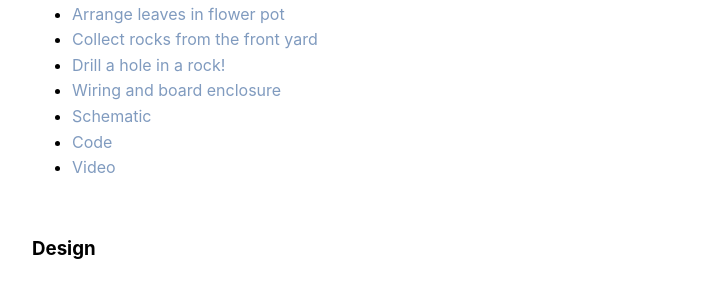
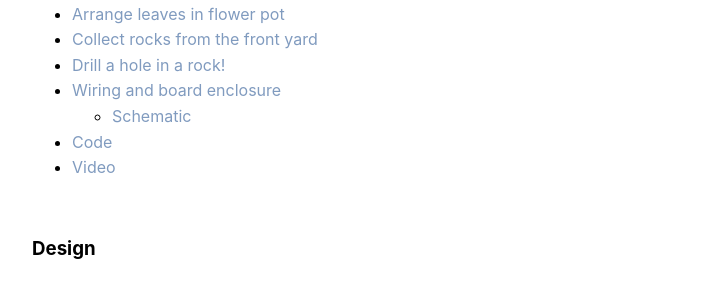
Before and after one commit to michellesh/michellesh, a Jekyll site: the page built from _projects/2022-11-02-snake-plant.md, in a window 1280 px wide. Shown: the part 1929-2224 px from the top of the page, without its empty margins (283-995 px from the left). Built offline with Jekyll 4.4.1, drawn with Linux system fonts in a browser that asks for light colours.

Commit message:
Small change to redeploy

```diff
--- a/_projects/2022-11-02-snake-plant.md
+++ b/_projects/2022-11-02-snake-plant.md
@@ -62,7 +62,7 @@ A potted snake plant with twinkling leaves of yarn. This plant doesn't even need
 - [Collect rocks from the front yard](#collect-rocks-from-the-front-yard)
 - [Drill a hole in a rock!](#drill-a-hole-in-a-rock)
 - [Wiring and board enclosure](#wiring-and-board-enclosure)
-- [Schematic](#schematic)
+  - [Schematic](#schematic)
 - [Code](#code)
 - [Video](#video)
 
@@ -164,7 +164,7 @@ I made this little enclosure out of a plastic case I had lying around to protect
 ![Board wiring enclosure]({{ page.images.board-enclosure | relative_url }}){:class="fit-image"}
 
 
-### Schematic
+#### Schematic
 
 I think this schematic looks more complicated than it actually is. There's just a lot of wires, and I got carried away with the lines and right angles.
 
```
